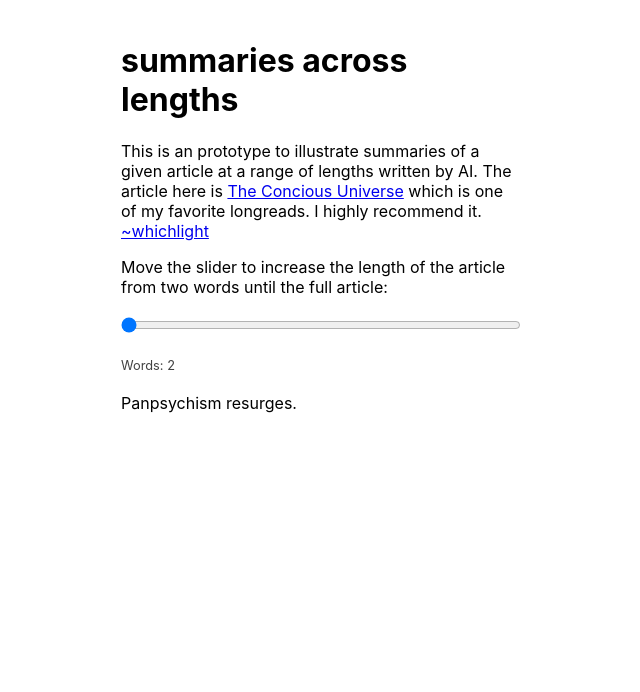
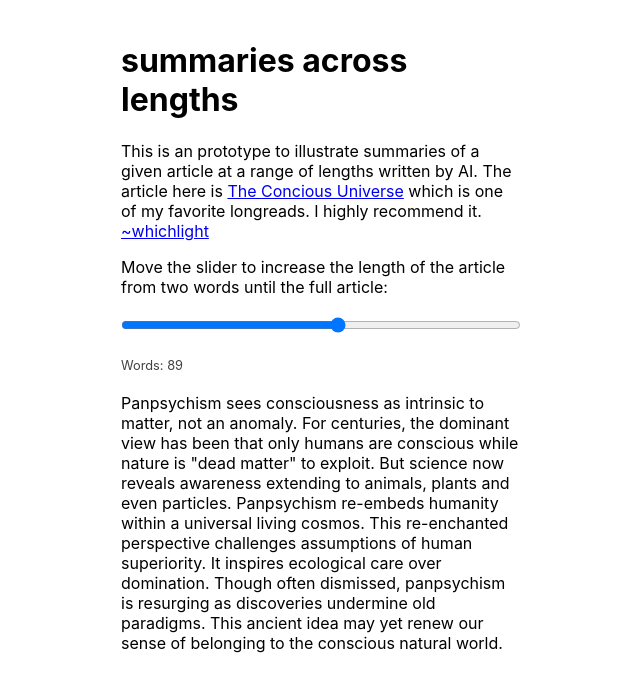
Before and after one commit to whichlight/tldr-scale, a React (Create React App) app: page / in a window 1280 px wide. Shown: the top 692 px of the page, without its empty margins (319-959 px from the left). Built offline with nearby package versions, Linux system fonts and the light colour scheme.

Commit message:
update initial state

```diff
--- a/src/App.js
+++ b/src/App.js
@@ -3,7 +3,7 @@ import React, { useEffect, useState } from "react";
 
 function App() {
   const [jsonData, setJsonData] = useState(null);
-  const [selectedSummaryIndex, setSelectedSummaryIndex] = useState(0);
+  const [selectedSummaryIndex, setSelectedSummaryIndex] = useState(6);
 
   useEffect(() => {
     // Fetch the JSON data from the public folder
```
